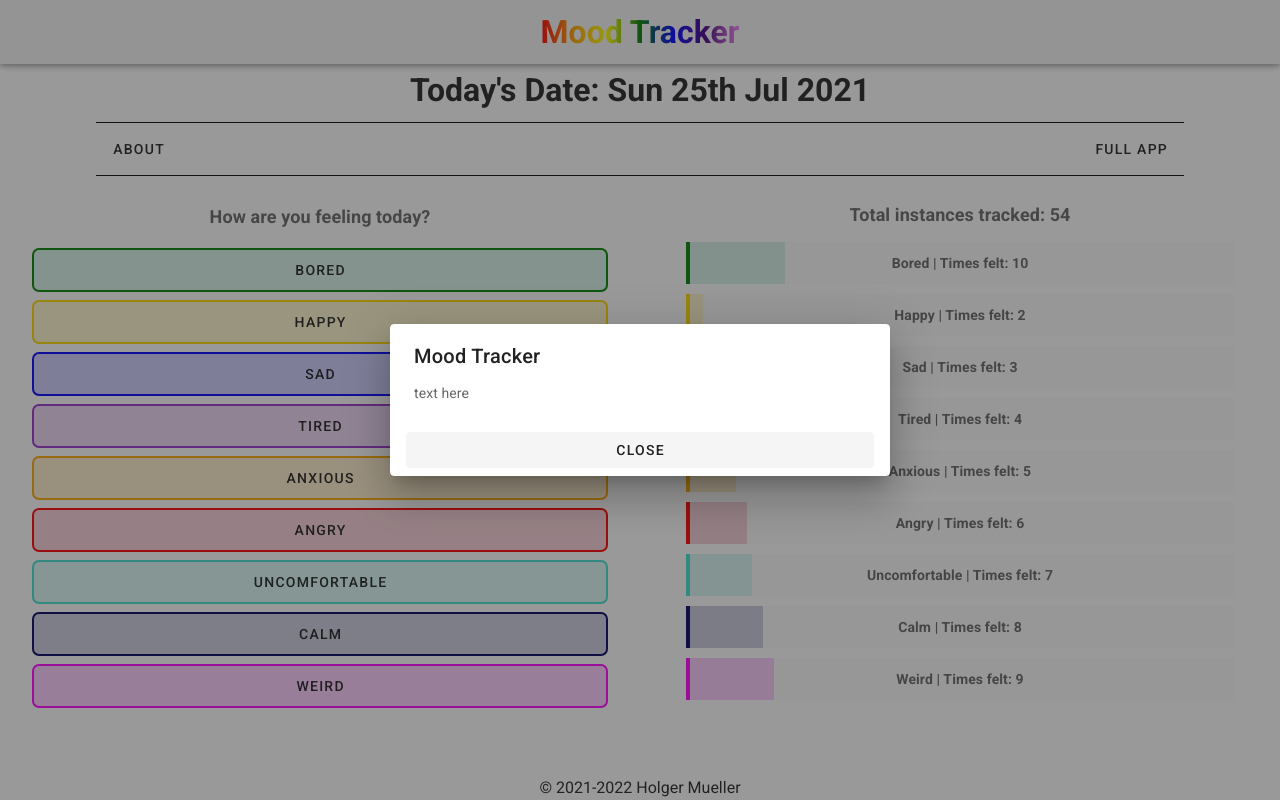
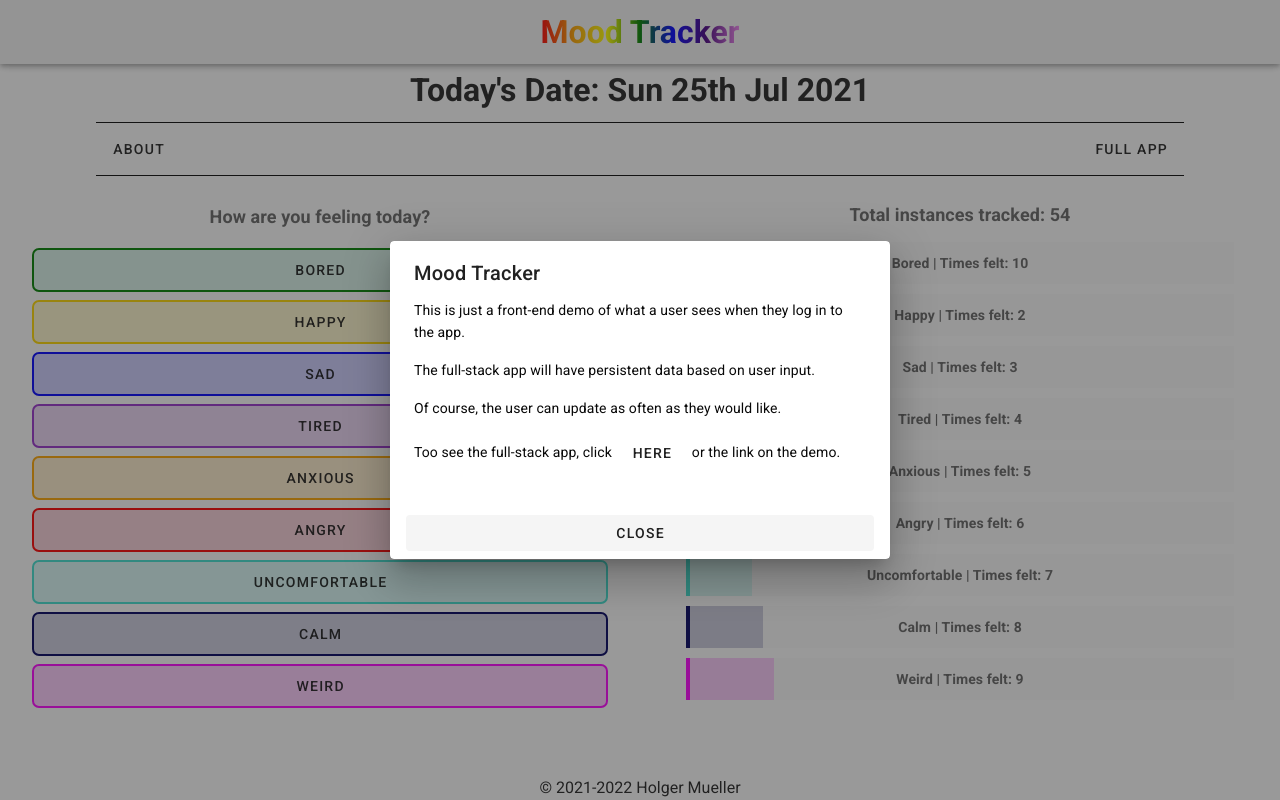
Before and after one commit to Holgermueller/demo-mood-tracker, a Vue app: page / in a window 1280 px wide. Both pictures are taken after a click on the button "ABOUT". Built offline with nearby package versions, Linux system fonts and the light colour scheme.

Commit message:
updated about dialog

```diff
--- a/src/components/DashComponents/AboutDialog.vue
+++ b/src/components/DashComponents/AboutDialog.vue
@@ -14,7 +14,20 @@
           </v-card-title>
 
           <v-card-text>
-            text here
+            <p class="about-text">
+              This is just a front-end demo of what a user sees when they log in
+              to the app.
+            </p>
+            <p class="about-text">
+              The full-stack app will have persistent data based on user input.
+            </p>
+            <p class="about-text">
+              Of course, the user can update as often as they would like.
+            </p>
+            <p class="about-text">
+              Too see the full-stack app, click
+              <v-btn text elevation="0">HERE</v-btn> or the link on the demo.
+            </p>
           </v-card-text>
 
           <v-card-actions>
@@ -38,4 +51,8 @@ export default {
 };
 </script>
 
-<style scoped></style>
+<style scoped>
+.about-text {
+  color: #080808;
+}
+</style>
--- a/src/main.js
+++ b/src/main.js
@@ -1,6 +1,5 @@
 import Vue from "vue";
 import App from "./App.vue";
-
 import { store } from "./store";
 import vuetify from "./plugins/vuetify";
 import AlertCmp from "./components/shared/Alert.vue";
@@ -11,7 +10,6 @@ Vue.component("app-alert", AlertCmp);
 
 new Vue({
   vuetify,
-
   store,
   render: (h) => h(App),
 }).$mount("#app");
```
